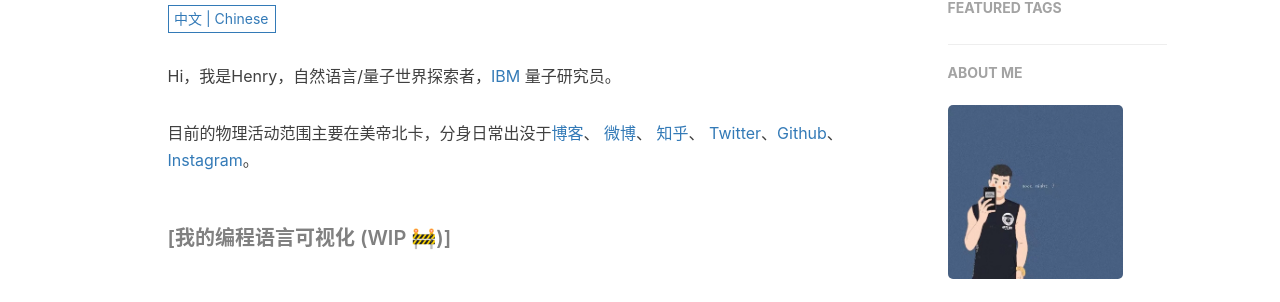
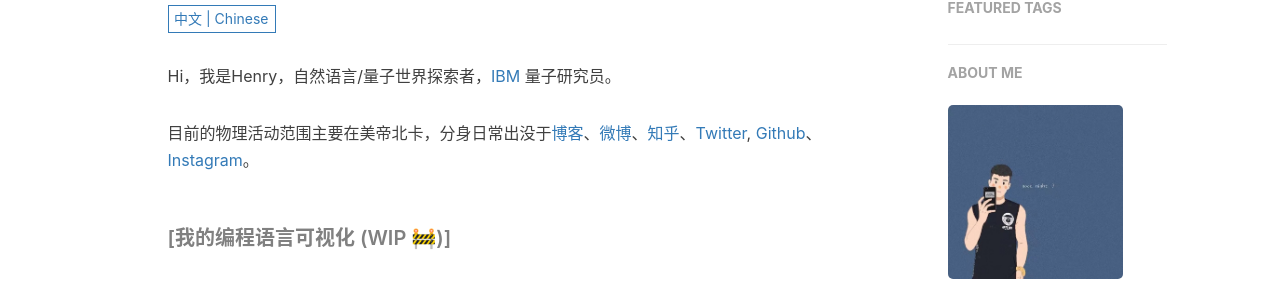
Before and after one commit to yliu9418/yliu9418.github.io, a Jekyll site: the page built from about.html, in a window 1280 px wide. Shown: the part 448-750 px from the top of the page. Built offline with Jekyll 4.4.1, drawn with Linux system fonts in a browser that asks for light colours; nearby versions of some CDN libraries; comment, search, counter and statistics services are not loaded.

Commit message:
Update zh.md

```diff
--- a/_includes/about/zh.md
+++ b/_includes/about/zh.md
@@ -1,9 +1,6 @@
 Hi，我是Henry，自然语言/量子世界探索者，[IBM](https://www.ibm.com/) 量子研究员。
 
-目前的物理活动范围主要在美帝北卡，分身日常出没于[博客](https://yliu9418.github.io)、
-[微博](https://weibo.com/3520386940/profile?rightmod=1&wvr=6&mod=personinfo&is_all=1)、
-[知乎](https://www.zhihu.com/people/88532b7b834f84d870d9a7c427bd5a26)、
-[Twitter](https://twitter.com)、[Github](https://github.com/yliu9418)、[Instagram](https://www.instagram.com)。
+目前的物理活动范围主要在美帝北卡，分身日常出没于[博客](https://yliu9418.github.io)、[微博](https://weibo.com/3520386940/profile?rightmod=1&wvr=6&mod=personinfo&is_all=1)、[知乎](https://www.zhihu.com/people/88532b7b834f84d870d9a7c427bd5a26)、[Twitter](https://twitter.com), [Github](https://github.com/yliu9418)、[Instagram](https://www.instagram.com)。
 
 
 ##### [我的编程语言可视化 (WIP 🚧)]
```
